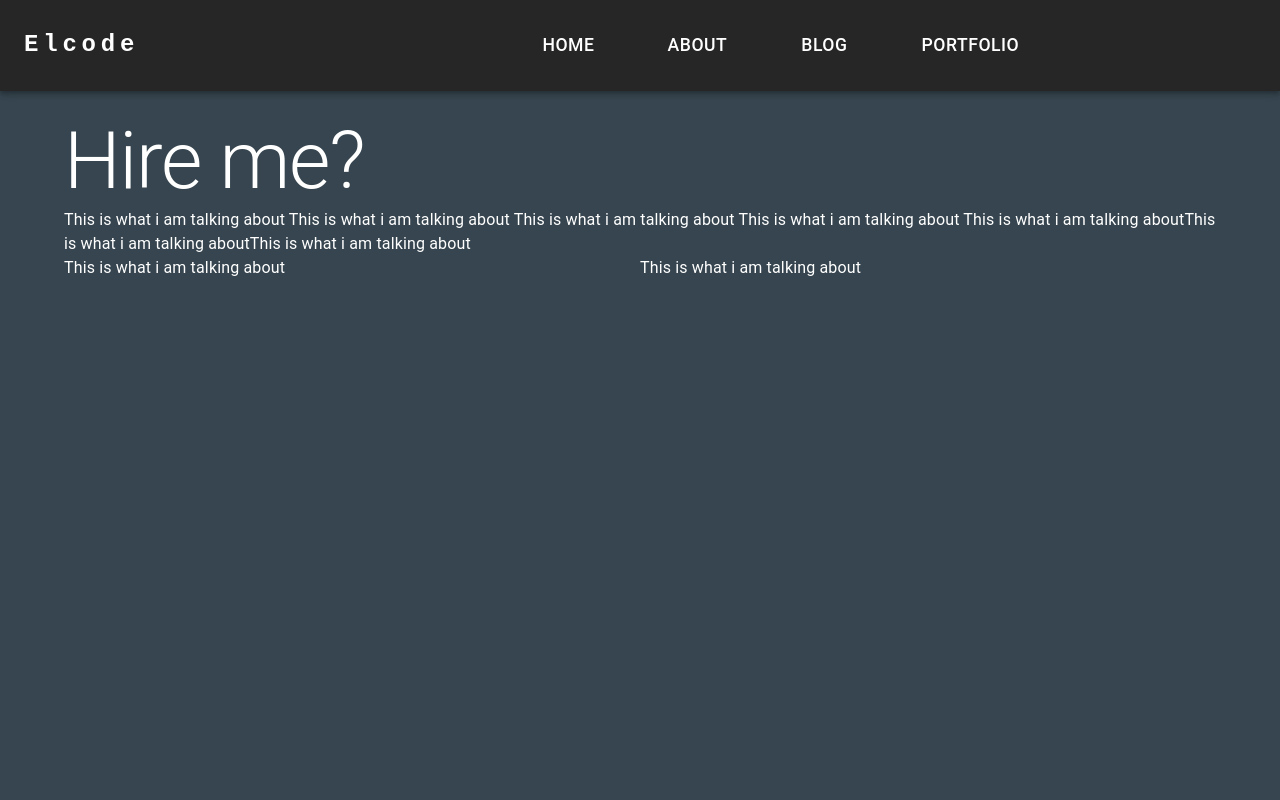
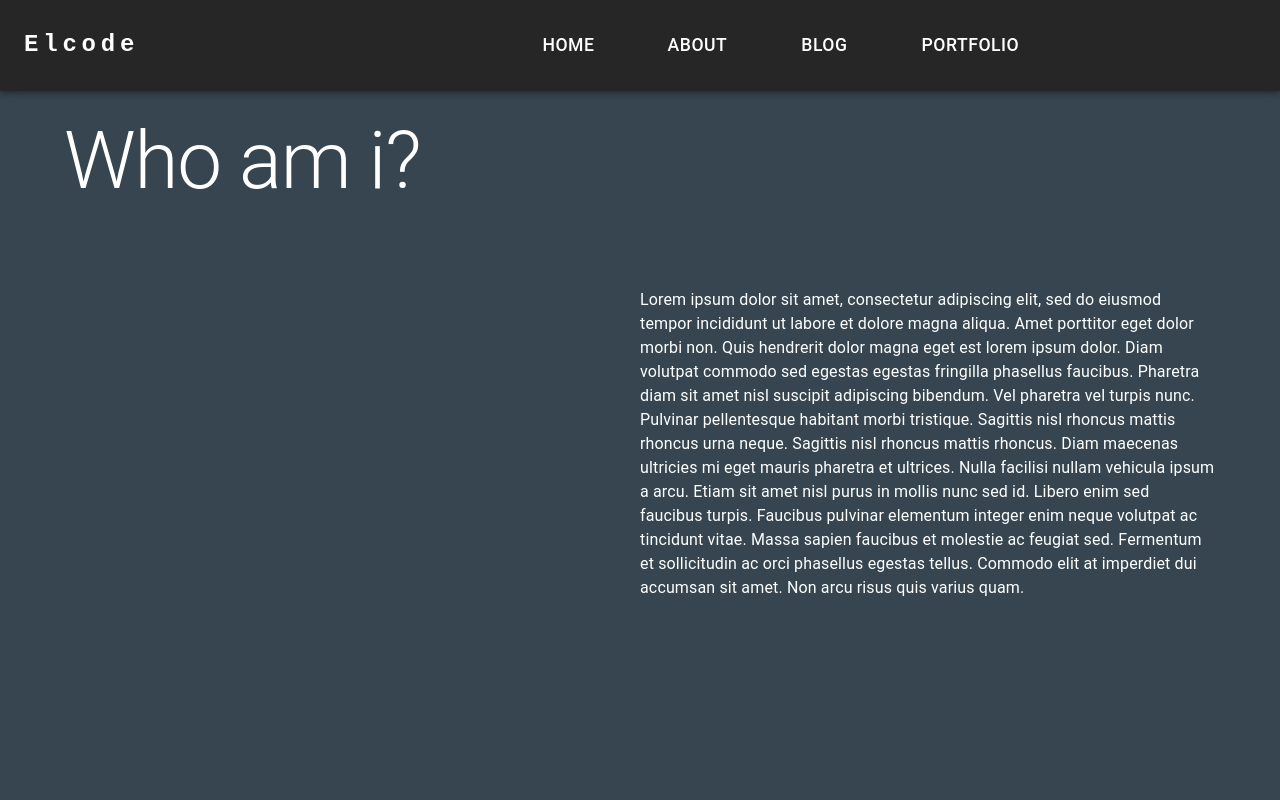
Before and after one commit to Elliottscode/Elliottscode-portfolio, a React app: page / in a window 1280 px wide. Shown: the top 800 px of the page. Built offline with nearby package versions, Linux system fonts and the light colour scheme.

Commit message:
Homepage adjustments

```diff
--- a/src/pages/Blog.tsx
+++ b/src/pages/Blog.tsx
@@ -16,7 +16,7 @@ export const Blog = () => {
         <CssBaseline />
         <Container sx={{}}>
             <Typography variant="h2" sx={{marginTop: "2vh"}}>
-                Topics
+                Posts
             </Typography>
             <BlogCard title={blogroutes[0].title} bio={blogroutes[0].bio} image={blogroutes[0].image}></BlogCard>
 
--- a/src/pages/Home.tsx
+++ b/src/pages/Home.tsx
@@ -16,24 +16,16 @@ export const Home = () => (
       <Grid container className={style.gridContainer}  sx={{}} >
 
           <Typography className={style.title} variant="h1" sx={{fontSize: '5rem'}}>
-              Hire me?
+              Who am i?
           </Typography>
 
         <Grid item sx={{}}>
-          <Typography  sx={{ fontSize: "10re"}}>
-              This is what i am talking about This is what i am talking about This is what i am talking about This is what i am talking about This is what i am talking aboutThis is what i am talking aboutThis is what i am talking about
+          <Typography  sx={{ fontSize: "10re", width: "50%", marginLeft: "50%", paddingTop: "10vh"}}>
+          Lorem ipsum dolor sit amet, consectetur adipiscing elit, sed do eiusmod tempor incididunt ut labore et dolore magna aliqua. Amet porttitor eget dolor morbi non. Quis hendrerit dolor magna eget est lorem ipsum dolor. Diam volutpat commodo sed egestas egestas fringilla phasellus faucibus. Pharetra diam sit amet nisl suscipit adipiscing bibendum. Vel pharetra vel turpis nunc. Pulvinar pellentesque habitant morbi tristique. Sagittis nisl rhoncus mattis rhoncus urna neque. Sagittis nisl rhoncus mattis rhoncus. Diam maecenas ultricies mi eget mauris pharetra et ultrices. Nulla facilisi nullam vehicula ipsum a arcu. Etiam sit amet nisl purus in mollis nunc sed id. Libero enim sed faucibus turpis. Faucibus pulvinar elementum integer enim neque volutpat ac tincidunt vitae. Massa sapien faucibus et molestie ac feugiat sed. Fermentum et sollicitudin ac orci phasellus egestas tellus. Commodo elit at imperdiet dui accumsan sit amet. Non arcu risus quis varius quam.
+
           </Typography>
         </Grid>
-        <Grid item xs={6} md={6}>
-          <Typography sx={{ fontSize: "10re"}}>
-              This is what i am talking about
-          </Typography>
-        </Grid>
-        <Grid item xs={6} md={6}>
-          <Typography sx={{ fontSize: "10re"}}>
-              This is what i am talking about
-          </Typography>
-        </Grid>
+
 
       </Grid>
 
--- a/src/pages/home.scss
+++ b/src/pages/home.scss
@@ -1,7 +1,7 @@
 
 // to make container fill width
 .container {
-    padding-bottom: 100vh;
+    padding-bottom: 30vh;
 }
 
 .gridContainer {
```
